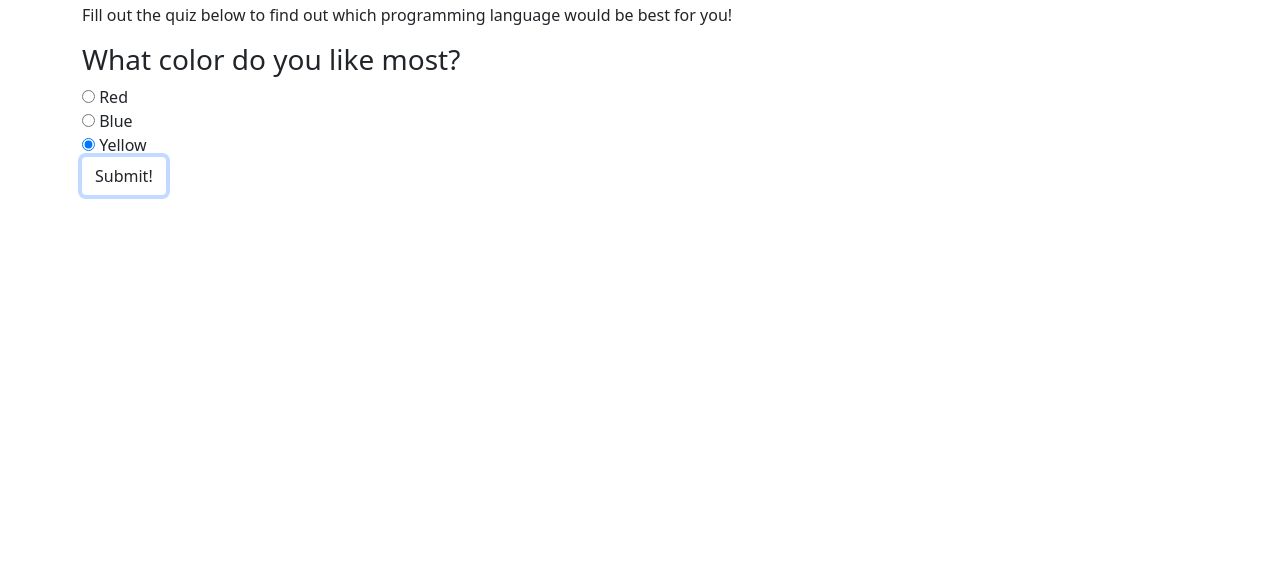
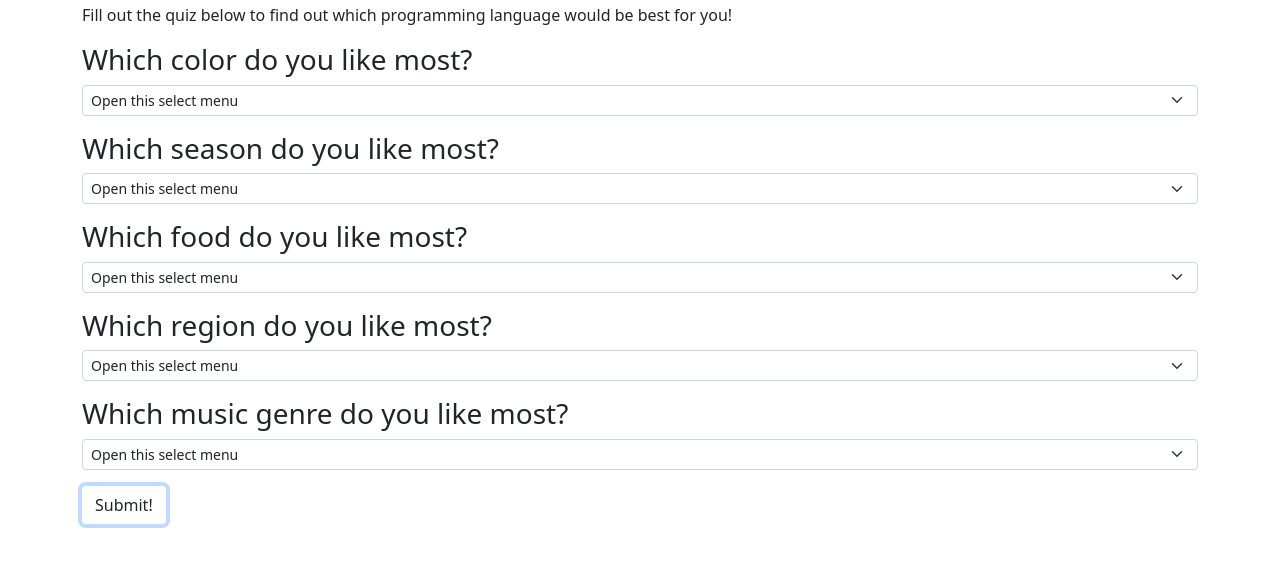
Before and after one commit to joanna-miller/language-quiz, a plain HTML site: page index.html in a window 1280 px wide. Both pictures are taken after a click on the button "Submit!". Shown: the part 53-620 px from the top of the page. Drawn offline with Linux system fonts and the light colour scheme.

Commit message:
finally make a breakthrough on troubleshootinggit add .

```diff
--- a/index.html
+++ b/index.html
@@ -14,7 +14,7 @@
     <p>Fill out the quiz below to find out which programming language would be best for you!</p>
 
     <form id="quiz">
-      <h3>What color do you like most?</h3>
+      <!-- <h3>What color do you like most?</h3>
       <div class="radio">
         <label>
           <input type="radio" name="color" value="1" checked>
@@ -23,32 +23,18 @@
       </div>
       <div class="radio">
         <label>
-          <input type="radio" name="color" value="2" checked>
+          <input type="radio" name="color" value="2">
           Blue
         </label>
       </div>
       <div class="radio">
         <label>
-          <input type="radio" name="color" value="3" checked>
+          <input type="radio" name="color" value="3">
           Yellow
         </label>
-      </div>
-    </form>
+      </div> -->
 
-   <button type="submit" class="btn">Submit!</button>
-
-    <div id="answer">
-      <p>The best programming language for you to study is <span id="ruby">Ruby</span><span id="c">C#</span><span id="python">Python</span>!</p>
-    </div>
-
-  </div>
-</body>
-</html>
-
-<!--  -->
-
-<!-- <form id="quiz">
-      <h3>Which color do you like most?</h3>
+   <h3>Which color do you like most?</h3>
       <select class="form-select form-select-sm mb-3" aria-label=".form-select-lg example" id="color">
         <option selected>Open this select menu</option>
         <option value="1">Blue</option>
@@ -87,6 +73,21 @@
         <option value="2">Rock</option>
         <option value="3">Country</option>
       </select>
+   <button type="submit" class="btn">Submit!</button>
+  </form>
+
+    <div id="answer">
+      <p>The best programming language for you to study is <span id="try-ruby">Ruby</span><span id="c">C#</span><span id="python">Python</span>!</p>
+    </div>
+
+  </div>
+</body>
+</html>
+
+<!--  -->
+
+<!-- <form id="quiz">
+
 
 
     </form> -->
--- a/js/scripts.js
+++ b/js/scripts.js
@@ -1,8 +1,10 @@
 $(document).ready(function () {
-  $("#quiz").submit(function(event){
-    const flavor = parseInt($("input:radio[name=color]:checked").val());
-    event.preventDefault();
-    console.log(flavor);
+  $("#quiz").submit(function(event) {
+    const colorAnswer = parseInt($("#color").val());
+     event.preventDefault();
+
+  if (colorAnswer === 1) {
+    console.log("yes");
+  }
   });
-
 });
```
